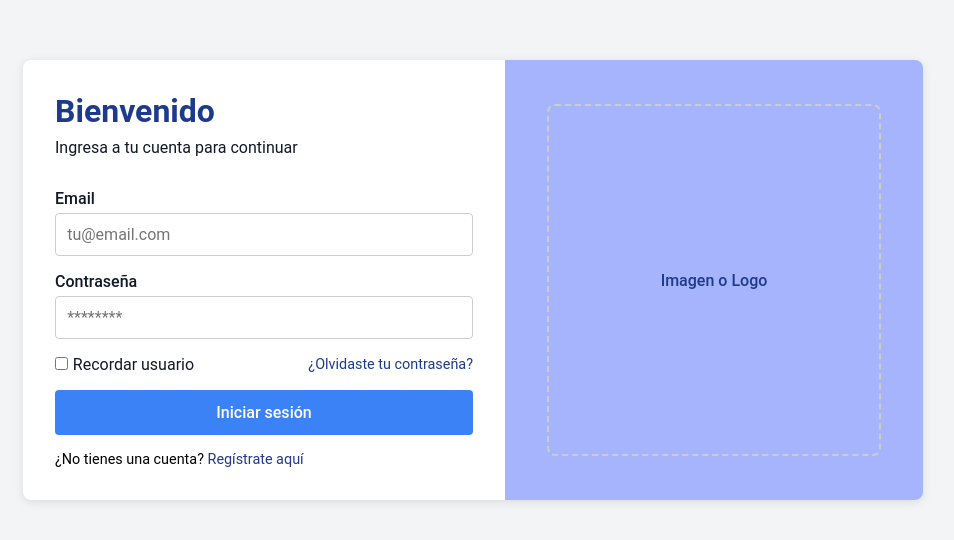
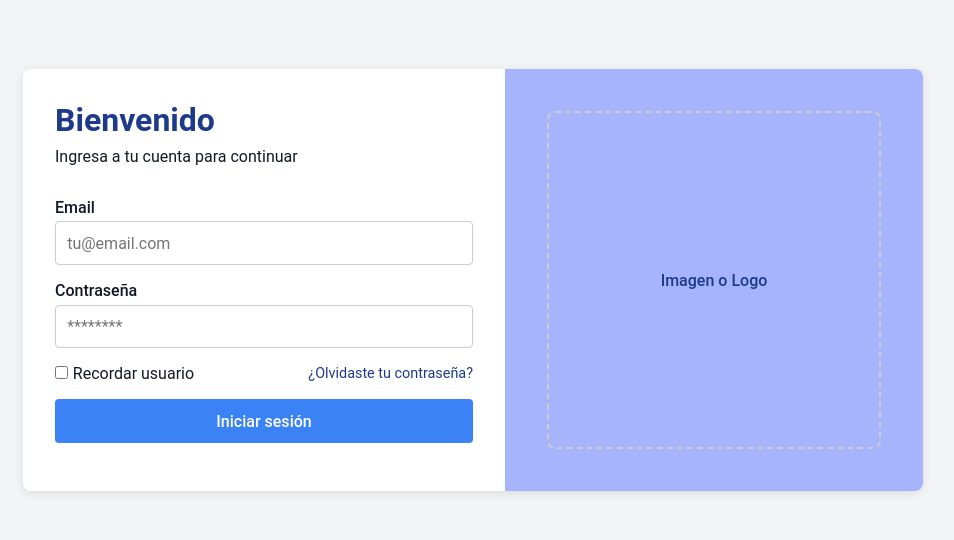
Before and after one commit to DanielValenz21/volcan-front, a React (Create React App) app: page / in a window 1280 px wide. Shown: the part 120-660 px from the top of the page, without its empty margins (167-1121 px from the left). Built offline with nearby package versions, Linux system fonts and the light colour scheme.

Commit message:
se hizo unas mejoras al login

```diff
--- a/src/modules/Auth/pages/Login.js
+++ b/src/modules/Auth/pages/Login.js
@@ -92,14 +92,7 @@ const Login = () => {
               Iniciar sesión
             </button>
           </form>
-          <div className="register-option">
-            <p>
-              ¿No tienes una cuenta?{' '}
-              <a href="#!" className="register-link">
-                Regístrate aquí
-              </a>
-            </p>
-          </div>
+
         </div>
 
         {/* Columna derecha: Imagen/Placeholder */}
```
